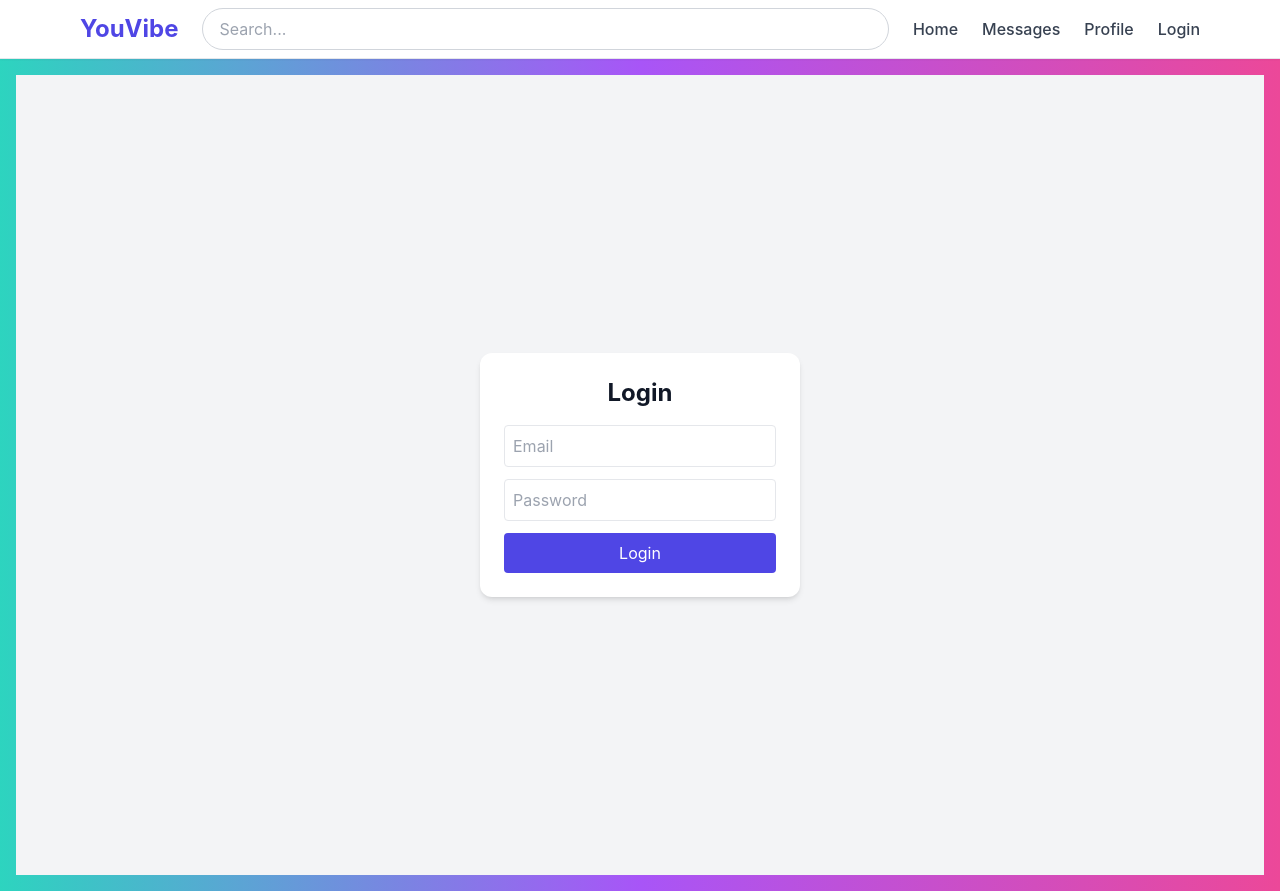
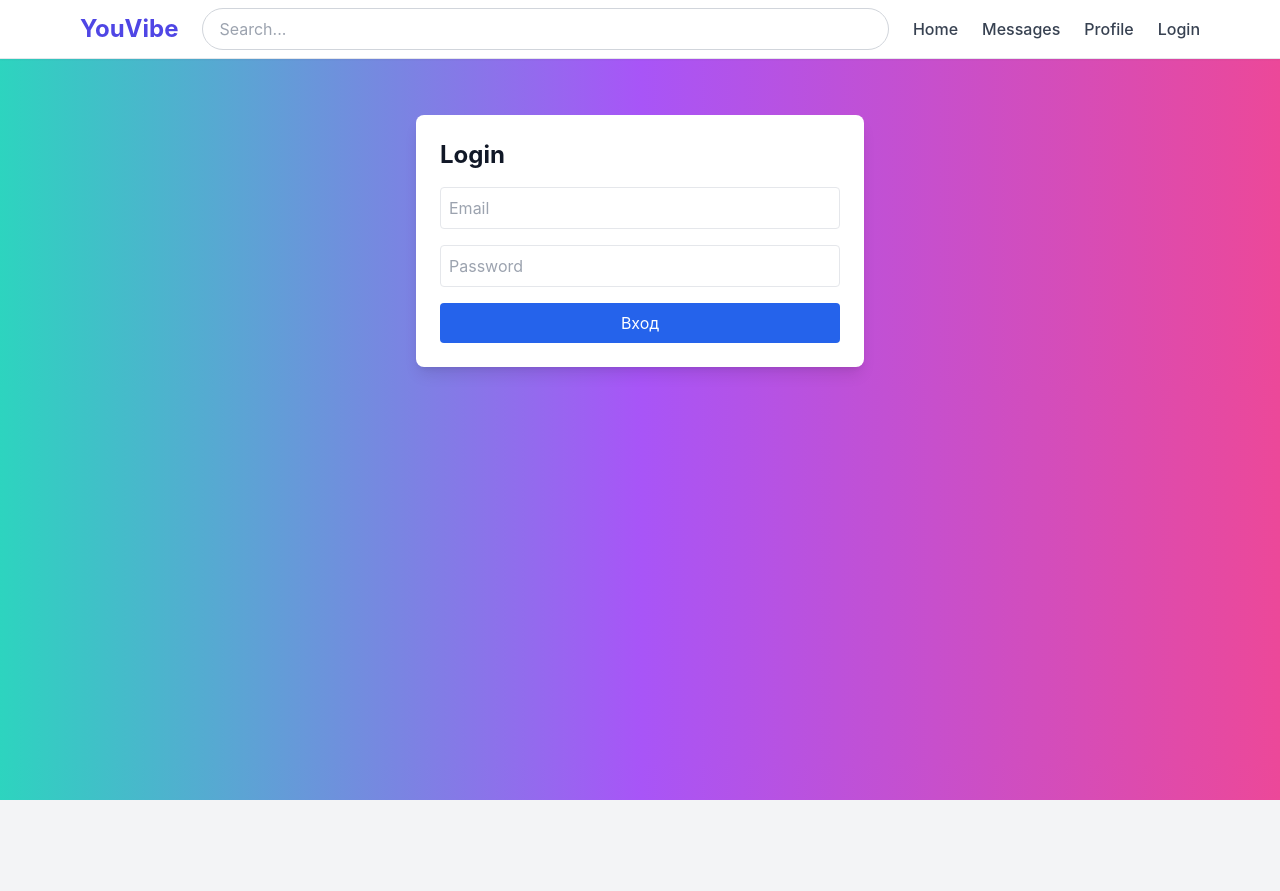
Before and after one commit to Hristov1846/Frontend, a React (Vite) app: page /login in a window 1280 px wide. After the commit the page ends 800 px from the top, so only its background shows below. Built offline with nearby package versions, Linux system fonts and the light colour scheme.

Commit message:
Login.jsx

```diff
--- a/src/pages/Login.jsx
+++ b/src/pages/Login.jsx
@@ -1,60 +1,57 @@
 import { useState } from "react";
-import { useNavigate } from "react-router-dom";
 import api from "../api/axios";
 
-export default function Login() {
+function Login() {
   const [email, setEmail] = useState("");
   const [password, setPassword] = useState("");
   const [error, setError] = useState("");
-  const navigate = useNavigate();
+  const [success, setSuccess] = useState("");
 
   const handleSubmit = async (e) => {
     e.preventDefault();
     setError("");
+    setSuccess("");
 
     try {
       const res = await api.post("/auth/login", { email, password });
-      localStorage.setItem("token", res.data.token); // ⚡ пазим токена
-      navigate("/profile");
+      setSuccess("Успешен вход! ✅");
+      console.log("Login success:", res.data);
+      // Можеш да запазиш token в localStorage ако ти трябва:
+      // localStorage.setItem("token", res.data.token);
     } catch (err) {
-      setError(err.response?.data?.message || "Login failed");
+      setError(err.response?.data?.message || "Грешка при вход ❌");
     }
   };
 
   return (
-    <div className="flex items-center justify-center h-screen bg-gray-100">
-      <form
-        onSubmit={handleSubmit}
-        className="bg-white p-6 rounded-xl shadow-md w-80"
-      >
-        <h2 className="text-2xl font-bold mb-4 text-center">Login</h2>
-        {error && <p className="text-red-500 text-sm mb-2">{error}</p>}
-
+    <div className="max-w-md mx-auto mt-10 bg-white shadow-lg rounded-lg p-6">
+      <h2 className="text-2xl font-bold mb-4">Login</h2>
+      <form onSubmit={handleSubmit} className="space-y-4">
         <input
           type="email"
           placeholder="Email"
-          className="w-full p-2 border rounded mb-3"
           value={email}
           onChange={(e) => setEmail(e.target.value)}
-          required
+          className="w-full p-2 border rounded"
         />
-
         <input
           type="password"
           placeholder="Password"
-          className="w-full p-2 border rounded mb-3"
           value={password}
           onChange={(e) => setPassword(e.target.value)}
-          required
+          className="w-full p-2 border rounded"
         />
-
         <button
           type="submit"
-          className="w-full bg-indigo-600 text-white py-2 rounded hover:bg-indigo-700"
+          className="w-full bg-blue-600 text-white p-2 rounded hover:bg-blue-700"
         >
-          Login
+          Вход
         </button>
       </form>
+      {error && <p className="text-red-500 mt-2">{error}</p>}
+      {success && <p className="text-green-500 mt-2">{success}</p>}
     </div>
   );
 }
+
+export default Login;
```
